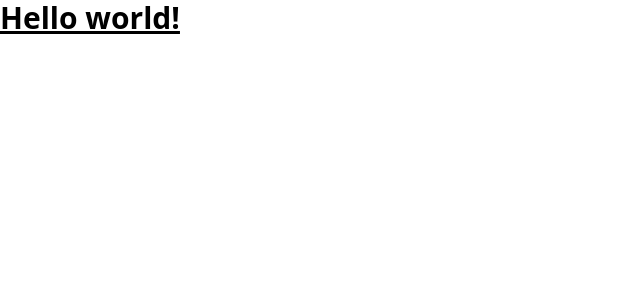
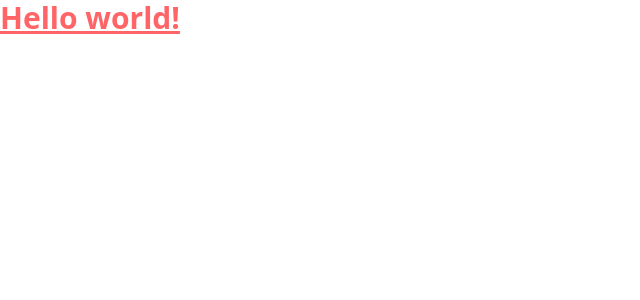
Before and after one commit to Tarunk0201/PM-F, a React (Vite) app: page / in a window 1280 px wide. Shown: the top 300 px of the page, without its empty margins (0-640 px from the left). Built offline with nearby package versions, Linux system fonts and the light colour scheme.

Commit message:
initial commit

```diff
--- a/src/App.jsx
+++ b/src/App.jsx
@@ -4,7 +4,7 @@
 function App() {
   return (
     <>
-      <h1 class="text-3xl font-bold underline">Hello world!</h1>
+      <h1 class="text-3xl font-bold underline text-red-400">Hello world!</h1>
     </>
   );
 }
```
